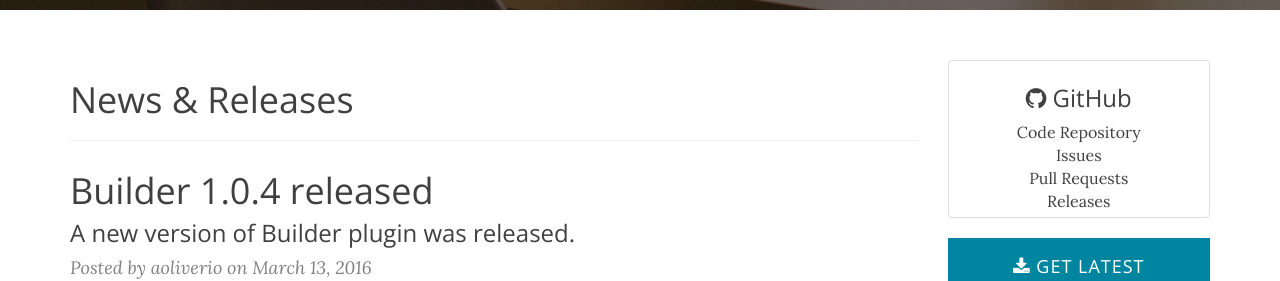
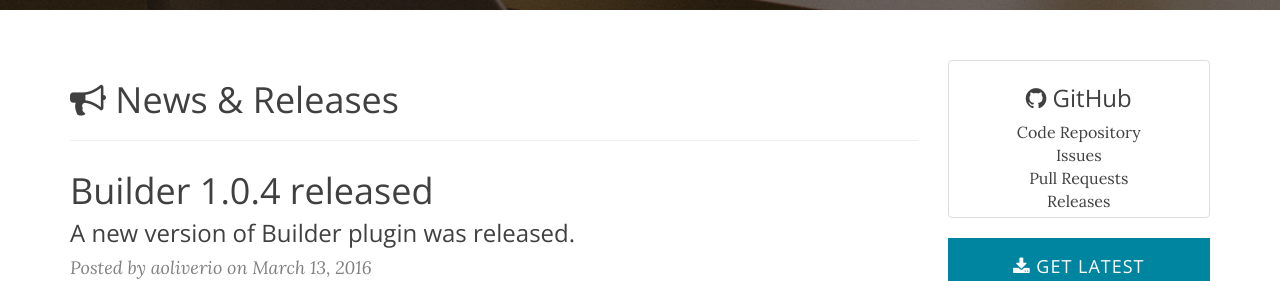
Before and after one commit to aoliverio/builder, a Jekyll site: the page built from index.html, in a window 1280 px wide. Shown: the part 536-817 px from the top of the page. Built offline with Jekyll 4.4.1, drawn with Linux system fonts in a browser that asks for light colours; nearby versions of some CDN libraries; the list of posts is cut into pages by our own code.

Commit message:
Initial commit

```diff
--- a/index.html
+++ b/index.html
@@ -7,7 +7,7 @@ getlatest_label: "GET LATEST RELEASE"
 ---
 
 <!-- News & Releases -->
-<h1>News & Releases</h1>
+<h1><i class="fa fa-bullhorn"></i> News & Releases</h1>
 <hr/>
 
 {% for post in paginator.posts %}
```
